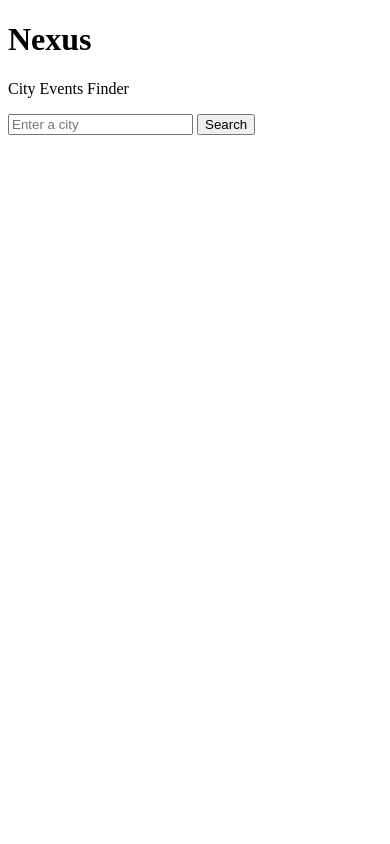
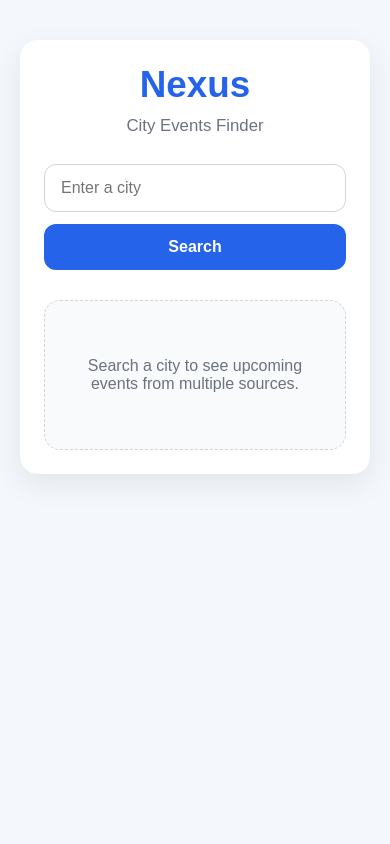
Before and after one commit to singhaa2vcu/nexus-city-events-finder, a Flask app: page / in a window 390 px wide. Run offline with Flask 3, Linux system fonts and the light colour scheme.

Commit message:
Styled Nexus frontend

```diff
--- a/app.py
+++ b/app.py
@@ -4,20 +4,23 @@ import os
 
 app = Flask(__name__)
 
-API_KEY = os.getenv("TICKETMASTER_API_KEY")
+TICKETMASTER_API_KEY = os.getenv("TICKETMASTER_API_KEY")
+SERPAPI_API_KEY = os.getenv("SERPAPI_API_KEY")
+PREDICTHQ_API_KEY = os.getenv("PREDICTHQ_API_KEY")
 
 
-def get_events(city):
+# ---------- API 1: Ticketmaster ----------
+def get_ticketmaster_events(city):
     url = "https://app.ticketmaster.com/discovery/v2/events.json"
 
     params = {
-        "apikey": API_KEY,
+        "apikey": TICKETMASTER_API_KEY,
         "city": city,
-        "size": 5   # 🔥 limit results (prevents messy UI)
+        "size": 5
     }
 
     try:
-        response = requests.get(url, params=params)
+        response = requests.get(url, params=params, timeout=10)
         data = response.json()
 
         events = []
@@ -31,28 +34,128 @@ def get_events(city):
                 if "_embedded" in event and "venues" in event["_embedded"]:
                     venue = event["_embedded"]["venues"][0].get("name")
 
-                # 🔥 filter bad/missing data
                 if name and date and venue:
                     events.append({
                         "title": name,
                         "date": date,
-                        "venue": venue
+                        "venue": venue,
+                        "source": "Ticketmaster"
                     })
 
         return events
 
     except Exception as e:
-        print("ERROR:", e)
+        print("Ticketmaster error:", e)
         return []
 
 
-# 🔥 remove duplicates
+# ---------- API 2: SerpApi ----------
+def get_serpapi_events(city):
+    if not SERPAPI_API_KEY:
+        return []
+
+    url = "https://serpapi.com/search.json"
+
+    params = {
+        "engine": "google_events",
+        "q": f"Events in {city}",
+        "api_key": SERPAPI_API_KEY
+    }
+
+    try:
+        response = requests.get(url, params=params, timeout=10)
+        data = response.json()
+
+        events = []
+
+        for event in data.get("events_results", []):
+            title = event.get("title")
+
+            date_info = event.get("date")
+            if isinstance(date_info, dict):
+                date = date_info.get("start_date", "")
+            else:
+                date = str(date_info) if date_info else ""
+
+            address = event.get("address")
+            if isinstance(address, list) and address:
+                venue = address[0]
+            else:
+                venue = "Unknown"
+
+            if title and date and venue:
+                events.append({
+                    "title": title,
+                    "date": date,
+                    "venue": venue,
+                    "source": "SerpApi"
+                })
+
+        return events
+
+    except Exception as e:
+        print("SerpApi error:", e)
+        return []
+
+
+# ---------- API 3: PredictHQ ----------
+def get_predicthq_events(city):
+    if not PREDICTHQ_API_KEY:
+        return []
+
+    url = "https://api.predicthq.com/v1/events/"
+    headers = {
+        "Authorization": f"Bearer {PREDICTHQ_API_KEY}",
+        "Accept": "application/json"
+    }
+    params = {
+        "q": city,
+        "limit": 5,
+        "sort": "start"
+    }
+
+    try:
+        response = requests.get(url, headers=headers, params=params, timeout=10)
+        data = response.json()
+
+        events = []
+
+        for event in data.get("results", []):
+            title = event.get("title")
+            date = event.get("start", "")
+
+            location = event.get("location")
+            if isinstance(location, list):
+                venue = str(location)
+            else:
+                venue = "Unknown"
+
+            if title and date:
+                events.append({
+                    "title": title,
+                    "date": date,
+                    "venue": venue,
+                    "source": "PredictHQ"
+                })
+
+        return events
+
+    except Exception as e:
+        print("PredictHQ error:", e)
+        return []
+
+
+# ---------- Clean data ----------
 def remove_duplicates(events):
     seen = set()
     unique_events = []
 
     for event in events:
-        key = (event["title"], event["date"], event["venue"])
+        key = (
+            event["title"].lower().strip(),
+            event["date"].lower().strip(),
+            event["venue"].lower().strip()
+        )
 
         if key not in seen:
             seen.add(key)
@@ -61,18 +164,26 @@ def remove_duplicates(events):
     return unique_events
 
 
-# 🔥 sort by date
 def sort_events(events):
     return sorted(events, key=lambda x: x["date"] if x["date"] else "")
 
 
+# ---------- Routes ----------
 @app.route("/")
 def home():
     city = request.args.get("city", "")
     events = []
 
     if city:
-        events = get_events(city)
+        tm_events = get_ticketmaster_events(city)
+        serp_events = get_serpapi_events(city)
+        phq_events = get_predicthq_events(city)
+
+        print("Ticketmaster events:", len(tm_events))
+        print("SerpApi events:", len(serp_events))
+        print("PredictHQ events:", len(phq_events))
+
+        events = tm_events + serp_events + phq_events
         events = remove_duplicates(events)
         events = sort_events(events)
 
--- a/static/style.css
+++ b/static/style.css
@@ -0,0 +1,159 @@
+* {
+    box-sizing: border-box;
+}
+
+body {
+    margin: 0;
+    font-family: Arial, sans-serif;
+    background: #f4f7fb;
+    color: #1f2937;
+}
+
+.page {
+    min-height: 100vh;
+    padding: 40px 20px;
+}
+
+.container {
+    max-width: 1000px;
+    margin: 0 auto;
+    background: #ffffff;
+    border-radius: 18px;
+    box-shadow: 0 10px 30px rgba(0, 0, 0, 0.08);
+    padding: 36px;
+}
+
+.hero {
+    text-align: center;
+    margin-bottom: 28px;
+}
+
+.hero h1 {
+    margin: 0;
+    font-size: 3rem;
+    color: #2563eb;
+}
+
+.subtitle {
+    margin-top: 10px;
+    font-size: 1.05rem;
+    color: #6b7280;
+}
+
+.search-form {
+    display: flex;
+    gap: 12px;
+    margin-bottom: 30px;
+    flex-wrap: wrap;
+}
+
+.search-form input {
+    flex: 1;
+    min-width: 240px;
+    padding: 14px 16px;
+    font-size: 1rem;
+    border: 1px solid #d1d5db;
+    border-radius: 12px;
+    outline: none;
+}
+
+.search-form input:focus {
+    border-color: #2563eb;
+}
+
+.search-form button {
+    padding: 14px 20px;
+    font-size: 1rem;
+    border: none;
+    border-radius: 12px;
+    background: #2563eb;
+    color: white;
+    cursor: pointer;
+    font-weight: bold;
+}
+
+.search-form button:hover {
+    background: #1d4ed8;
+}
+
+.results-header {
+    margin-bottom: 20px;
+}
+
+.results-header h2 {
+    margin: 0 0 6px 0;
+    font-size: 1.6rem;
+}
+
+.results-header p {
+    margin: 0;
+    color: #6b7280;
+}
+
+.events-grid {
+    display: grid;
+    grid-template-columns: repeat(auto-fit, minmax(280px, 1fr));
+    gap: 18px;
+}
+
+.event-card {
+    background: #f9fafb;
+    border: 1px solid #e5e7eb;
+    border-radius: 16px;
+    padding: 20px;
+    box-shadow: 0 4px 10px rgba(0, 0, 0, 0.03);
+}
+
+.event-card h3 {
+    margin-top: 10px;
+    margin-bottom: 14px;
+    font-size: 1.15rem;
+    line-height: 1.4;
+}
+
+.event-card p {
+    margin: 8px 0;
+    color: #374151;
+    line-height: 1.5;
+}
+
+.event-card span {
+    font-weight: bold;
+}
+
+.event-source {
+    display: inline-block;
+    background: #dbeafe;
+    color: #1d4ed8;
+    padding: 6px 10px;
+    border-radius: 999px;
+    font-size: 0.82rem;
+    font-weight: bold;
+}
+
+.empty-state {
+    text-align: center;
+    padding: 40px 20px;
+    background: #f9fafb;
+    border: 1px dashed #d1d5db;
+    border-radius: 16px;
+    color: #6b7280;
+}
+
+@media (max-width: 640px) {
+    .container {
+        padding: 24px;
+    }
+
+    .hero h1 {
+        font-size: 2.3rem;
+    }
+
+    .search-form {
+        flex-direction: column;
+    }
+
+    .search-form button {
+        width: 100%;
+    }
+}
--- a/templates/index.html
+++ b/templates/index.html
@@ -1,33 +1,57 @@
 <!DOCTYPE html>
-<html>
+<html lang="en">
 <head>
-    <title>Nexus</title>
+    <meta charset="UTF-8">
+    <meta name="viewport" content="width=device-width, initial-scale=1.0">
+    <title>Nexus - City Events Finder</title>
+    <link rel="stylesheet" href="{{ url_for('static', filename='style.css') }}">
 </head>
 <body>
+    <div class="page">
+        <div class="container">
+            <header class="hero">
                 <h1>Nexus</h1>
-    <p>City Events Finder</p>
+                <p class="subtitle">City Events Finder</p>
+            </header>
 
-    <form method="GET" action="/">
-        <input type="text" name="city" placeholder="Enter a city" value="{{ city }}">
+            <form method="GET" action="/" class="search-form">
+                <input
+                    type="text"
+                    name="city"
+                    placeholder="Enter a city"
+                    value="{{ city }}"
+                >
                 <button type="submit">Search</button>
             </form>
 
             {% if city %}
-        <h2>You searched for: {{ city }}</h2>
-        <h3>Upcoming Events</h3>
+                <div class="results-header">
+                    <h2>Results for "{{ city }}"</h2>
+                    <p>{{ events|length }} event(s) found</p>
+                </div>
 
                 {% if events %}
+                    <div class="events-grid">
                         {% for event in events %}
-                <div>
-                    <p><strong>{{ event.title }}</strong></p>
-                    <p>Date: {{ event.date }}</p>
-                    <p>Venue: {{ event.venue }}</p>
-                    <hr>
+                            <div class="event-card">
+                                <div class="event-source">{{ event.source }}</div>
+                                <h3>{{ event.title }}</h3>
+                                <p><span>Date:</span> {{ event.date }}</p>
+                                <p><span>Venue:</span> {{ event.venue }}</p>
                             </div>
                         {% endfor %}
+                    </div>
                 {% else %}
-            <p>No events found.</p>
+                    <div class="empty-state">
+                        <p>No events found for this city.</p>
+                    </div>
                 {% endif %}
+            {% else %}
+                <div class="empty-state">
+                    <p>Search a city to see upcoming events from multiple sources.</p>
+                </div>
             {% endif %}
+        </div>
+    </div>
 </body>
 </html>
```
Also changed, not shown: 1 other file. Lines whose indentation alone changed are shown as unchanged.
